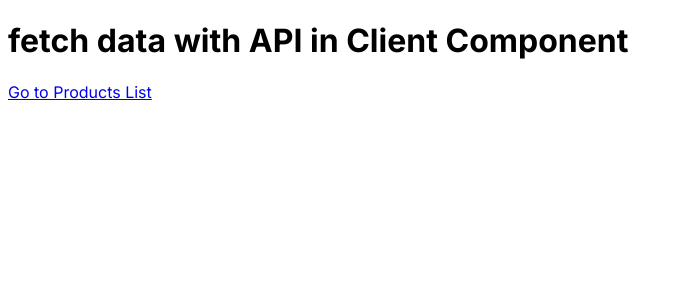
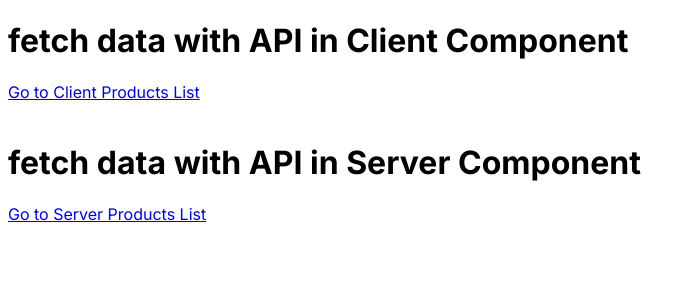
Before and after one commit to Shahrukh-elRed/next-js-demo, a Next.js app: page / in a window 1280 px wide. Shown: the top 300 px of the page, without its empty margins (0-695 px from the left). Built offline with nearby package versions, Linux system fonts and the light colour scheme.

Commit message:
fetch API in server component

```diff
--- a/src/app/page.js
+++ b/src/app/page.js
@@ -6,7 +6,11 @@ export default function Home() {
   return (
     <main>
       <h1>fetch data with API in Client Component</h1>
-      <Link href="/productlist">Go to Products List</Link>
+      <Link href="/productlist">Go to Client Products List</Link>
+      <br />
+      <br />
+      <h1>fetch data with API in Server Component</h1>
+      <Link href="/serverproductlist">Go to Server Products List</Link>
     </main>
   )
 }
--- a/src/app/productlist/page.js
+++ b/src/app/productlist/page.js
@@ -15,7 +15,7 @@ const ProductList = () => {
 
     return (
         <div>
-            <h1>Product List</h1>
+            <h1>Product List fetched using Client Component</h1>
             {
                 products.map((item) =>
                     <h3 key={item.id}>Name: {item.title}, Price: {item.price}</h3>
```
Also changed, not shown: src/app/serverproductlist/page.js (added, +22 -0 lines).
